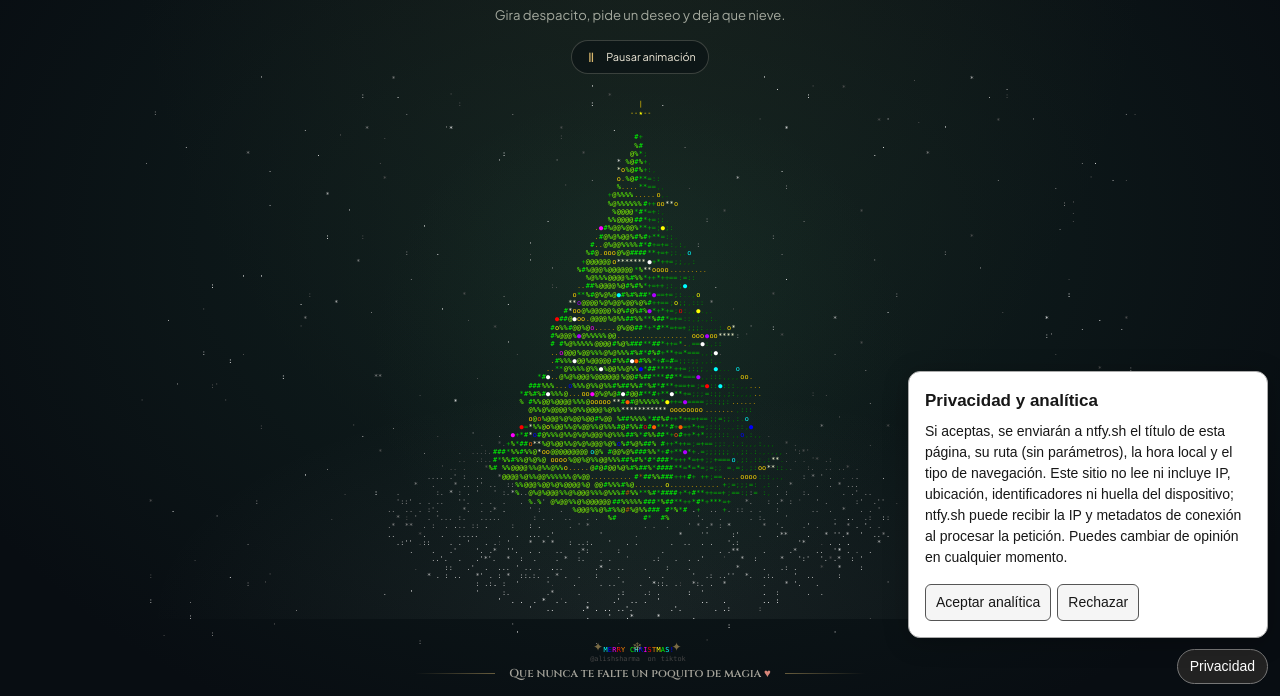
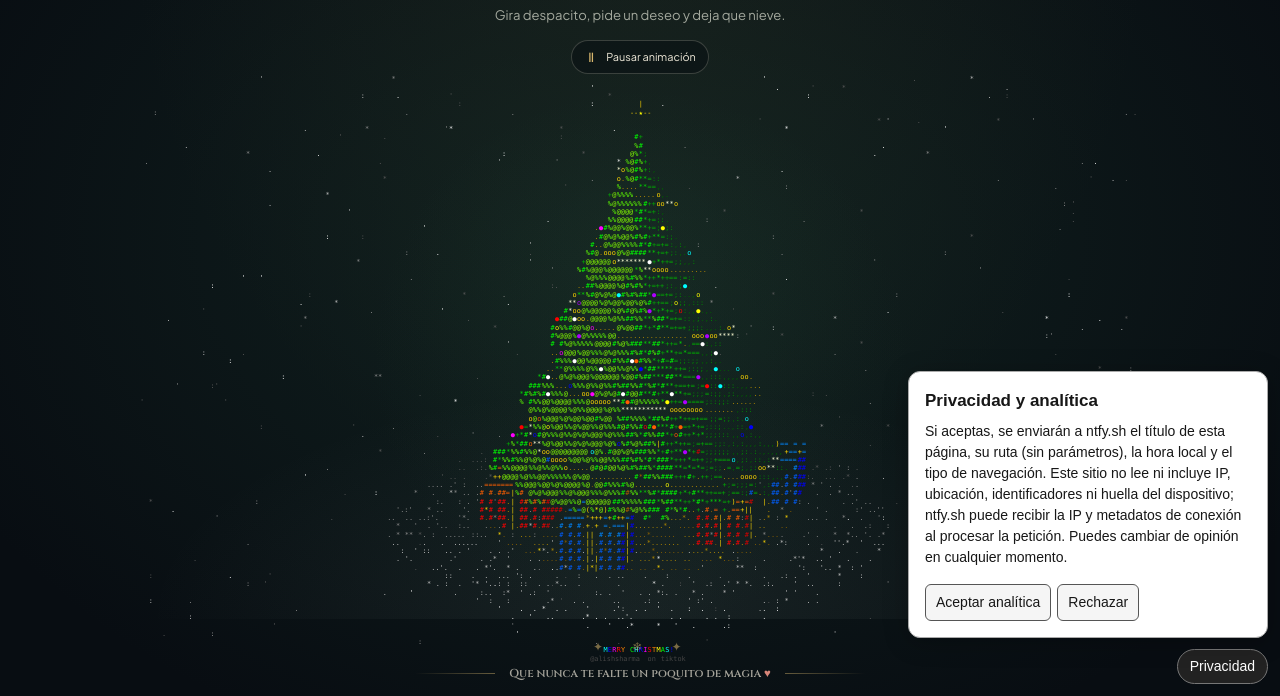
Before and after one commit to vvillalbamartinez1501-glitch/CalendarioAdviento, a plain HTML site: page dias/dia-07/index.html in a window 1280 px wide. Shown: the part 104-800 px from the top of the page. Drawn offline with Linux system fonts and the light colour scheme.

Commit message:
feat: Enhance Día 7 with improved canvas description and added gifts to the scene; update Día 8 with special video feed and styling adjustments

```diff
--- a/dias/dia-07/index.html
+++ b/dias/dia-07/index.html
@@ -30,8 +30,8 @@
 
     <section class="tree-stage" aria-label="Árbol navideño animado">
       <div class="stage-glow" aria-hidden="true"></div>
-      <canvas id="tree-canvas" aria-label="Árbol de Navidad tridimensional girando lentamente, decorado con una guirnalda dorada y luces de colores, bajo una estrella parpadeante y nieve. El mensaje dice Merry Christmas.">
-        Un árbol de Navidad gira entre luces y copos de nieve. Merry Christmas.
+      <canvas id="tree-canvas" aria-label="Árbol de Navidad tridimensional girando lentamente, decorado con una guirnalda dorada, luces de colores y regalos rojos y azules sobre una plataforma giratoria, bajo una estrella parpadeante y nieve. El mensaje dice Merry Christmas.">
+        Un árbol de Navidad gira con regalos rojos y azules sobre una plataforma, entre luces y copos de nieve. Merry Christmas.
       </canvas>
       <span class="stage-caption" aria-hidden="true">✦ · ❄ · ✦</span>
     </section>
--- a/dias/dia-07/script.js
+++ b/dias/dia-07/script.js
@@ -24,13 +24,15 @@ const GREENS = [22, 22, 28, 28, 34, 34, 40, 46, 82, 118];
 const BROWNS = [52, 94, 94, 130, 136];
 const ORNAMENT_COLORS = [196, 202, 226, 21, 201, 51, 129];
 const PALETTE = {
-  21: "#0000ff", 22: "#005f00", 28: "#008700", 34: "#00af00",
+  21: "#0000ff", 22: "#005f00", 24: "#005f87", 27: "#005fff",
+  28: "#008700", 33: "#0087ff", 34: "#00af00", 39: "#00afff",
   40: "#00d700", 46: "#00ff00", 51: "#00ffff", 52: "#5f0000",
-  82: "#5fff00", 94: "#875f00", 118: "#87ff00", 129: "#af00ff",
-  130: "#af5f00", 136: "#af8700", 196: "#ff0000", 201: "#ff00ff",
-  202: "#ff5f00", 208: "#ff8700", 220: "#ffd700", 226: "#ffff00",
-  230: "#ffffd7", 231: "#ffffff", 238: "#444444", 240: "#585858",
-  245: "#8a8a8a", 250: "#bcbcbc", 255: "#eeeeee",
+  82: "#5fff00", 94: "#875f00", 118: "#87ff00", 124: "#af0000",
+  129: "#af00ff", 130: "#af5f00", 136: "#af8700", 160: "#d70000",
+  196: "#ff0000", 201: "#ff00ff", 202: "#ff5f00", 208: "#ff8700",
+  220: "#ffd700", 226: "#ffff00", 230: "#ffffd7", 231: "#ffffff",
+  238: "#444444", 240: "#585858", 245: "#8a8a8a", 250: "#bcbcbc",
+  255: "#eeeeee",
 };
 const LIGHT = (() => {
   const vector = [-0.45, 0.55, 0.7];
@@ -67,7 +69,7 @@ function radiusAt(y) {
 
 function buildScene() {
   const random = randomGenerator(7);
-  const result = { foliage: [], garland: [], ornaments: [], trunk: [], floor: [] };
+  const result = { foliage: [], garland: [], ornaments: [], trunk: [], platform: [], gifts: [], floor: [] };
   for (let i = 0; i < FOLIAGE_RINGS; i += 1) {
     const y = i / FOLIAGE_RINGS;
     const radius = radiusAt(y);
@@ -120,13 +122,84 @@ function buildScene() {
     }
   }
 
+  for (let ring = 0; ring < 6; ring += 1) {
+    const radius = 0.16 + ring * 0.055;
+    for (let k = 0; k < 160; k += 1) {
+      const angle = k / 160 * Math.PI * 2;
+      const highlight = k % 10 === 0;
+      const color = ring === 5 && highlight ? 220 : ring % 2 === 0 ? 136 : 94;
+      result.platform.push([
+        radius * Math.cos(angle),
+        -0.15,
+        radius * Math.sin(angle),
+        highlight ? "*" : ".",
+        color,
+      ]);
+    }
+  }
+
+  for (let i = 0; i < 6; i += 1) {
+    const angle = i / 6 * Math.PI * 2 + Math.PI / 6;
+    const radius = i % 2 === 0 ? 0.34 : 0.4;
+    const centerX = radius * Math.cos(angle);
+    const centerZ = radius * Math.sin(angle);
+    const width = 0.13 + (i % 3) * 0.025;
+    const height = 0.1 + (i % 2) * 0.025;
+    const boxDepth = width * 0.82;
+    const bottom = -0.14;
+    const top = bottom + height;
+    const isRed = i % 2 === 0;
+    const frontColor = isRed ? 196 : 27;
+    const sideColor = isRed ? 160 : 21;
+    const topColor = isRed ? 202 : 33;
+    const step = 0.022;
+
+    for (let y = bottom; y <= top; y += step) {
+      for (let x = -width / 2; x <= width / 2; x += step) {
+        const ribbon = Math.abs(x) < step * 0.6;
+        const color = ribbon ? 220 : y > top - step * 1.5 ? topColor : frontColor;
+        result.gifts.push([centerX + x, y, centerZ + boxDepth / 2, ribbon ? "|" : "#", color]);
+      }
+
+      for (let z = -boxDepth / 2; z <= boxDepth / 2; z += step) {
+        const ribbon = Math.abs(z) < step * 0.6;
+        result.gifts.push([
+          centerX + width / 2,
+          y,
+          centerZ + z,
+          ribbon ? "|" : "#",
+          ribbon ? 220 : sideColor,
+        ]);
+      }
+    }
+
+    for (let x = -width / 2; x <= width / 2; x += step) {
+      for (let z = -boxDepth / 2; z <= boxDepth / 2; z += step) {
+        const ribbon = Math.abs(x) < step * 0.6 || Math.abs(z) < step * 0.6;
+        result.gifts.push([
+          centerX + x,
+          top,
+          centerZ + z,
+          ribbon ? "+" : "=",
+          ribbon ? 220 : topColor,
+        ]);
+      }
+    }
+
+    result.gifts.push(
+      [centerX, top + step, centerZ, "*", 226],
+      [centerX - step, top + step, centerZ, "(", 220],
+      [centerX + step, top + step, centerZ, ")", 220],
+    );
+  }
+
   for (let i = 0; i < 900; i += 1) {
     const angle = random() * Math.PI * 2;
     const radius = 0.12 + Math.sqrt(random()) * 0.6;
     const characters = "....:'*";
     result.floor.push([
       radius * Math.cos(angle),
-      -0.15,
+      -0.18,
       radius * Math.sin(angle),
       characters[Math.floor(random() * characters.length)],
     ]);
@@ -227,6 +300,11 @@ function render(time) {
     plot(column, row, projectedZ - 0.5, character, shade);
   }
 
+  for (const [x, y, z, character, color] of scene.platform) {
+    const [column, row, projectedZ] = project(x, y, z);
+    plot(column, row, projectedZ, character, color);
+  }
+
   for (const [x, y, z, cosineNormal, sineNormal] of scene.trunk) {
     const [column, row, projectedZ] = project(x, y, z);
     const brightness = 0.2 + 0.8 * light(cosineNormal, sineNormal, 0);
@@ -254,6 +332,11 @@ function render(time) {
     if (twinkle > 0.92) plot(column, row, projectedZ + 0.03, "●", 231);
     else if (twinkle > 0.3) plot(column, row, projectedZ + 0.03, "●", color);
     else plot(column, row, projectedZ + 0.03, "o", color);
+  }
+
+  for (const [x, y, z, character, color] of scene.gifts) {
+    const [column, row, projectedZ] = project(x, y, z);
+    plot(column, row, projectedZ + 0.02, character, color);
   }
 
   const [starColumn, starRow] = project(0, 1.07, 0);
--- a/dias/dia-08/styles.css
+++ b/dias/dia-08/styles.css
@@ -44,8 +44,8 @@ button:focus-visible, a:focus-visible, input:focus-visible { outline: 2px solid
 .follow-plus { position: absolute; bottom: 0; display: grid; width: 19px; height: 19px; place-items: center; border-radius: 50%; color: #fff; background: var(--pink); font-size: 17px; font-weight: 700; line-height: 1; }
 .like-button.is-liked svg { fill: var(--pink); stroke: var(--pink); animation: like-pop .3s ease-out; }
 .save-button.is-saved svg { fill: #fff; }
-.record-disc { display: grid; width: 40px; height: 40px; place-items: center; margin-top: 2px; border: 7px solid #28282a; border-radius: 50%; background: #151518; box-shadow: 0 0 0 1px rgba(255,255,255,.5); animation: spin 4s linear infinite; }
-.record-disc img { width: 100%; height: 100%; border-radius: 50%; object-fit: cover; }
+.record-disc { display: grid; width: 40px; height: 40px; place-items: center; margin-top: 2px; color: #fff; text-shadow: 0 1px 4px rgba(0,0,0,.8); }
+.record-note { font-size: 30px; line-height: 1; }
 .video-caption { position: absolute; z-index: 3; right: 69px; bottom: calc(74px + env(safe-area-inset-bottom)); left: 14px; max-width: 290px; text-shadow: 0 1px 4px rgba(0,0,0,.8); pointer-events: none; }
 .video-caption h1 { margin: 0 0 8px; font-size: 14px; font-weight: 700; }
 .video-caption p { margin: 0 0 8px; font-size: 11px; line-height: 1.45; }
@@ -95,7 +95,6 @@ button:focus-visible, a:focus-visible, input:focus-visible { outline: 2px solid
 .chat-composer button svg { width: 19px; height: 19px; fill: none; stroke: currentColor; stroke-linecap: round; stroke-linejoin: round; stroke-width: 1.8; }
 .sr-only { position: absolute; width: 1px; height: 1px; overflow: hidden; clip: rect(0,0,0,0); white-space: nowrap; clip-path: inset(50%); }
 
-@keyframes spin { to { transform: rotate(360deg); } }
 @keyframes badge-pulse { 50% { box-shadow: 0 0 0 5px rgba(254,44,85,.23); transform: scale(1.05); } }
 @keyframes like-pop { 50% { transform: scale(1.35); } }
 @keyframes heart-float { 0% { opacity: 0; transform: translate(-50%,-50%) scale(.25) rotate(-18deg); } 25% { opacity: 1; transform: translate(-50%,-50%) scale(1.1) rotate(5deg); } 75% { opacity: 1; transform: translate(-50%,-68%) scale(1) rotate(0); } 100% { opacity: 0; transform: translate(-50%,-80%) scale(.85); } }
```
Also changed, not shown: dias/dia-08/index.html (+15 -15 lines).
